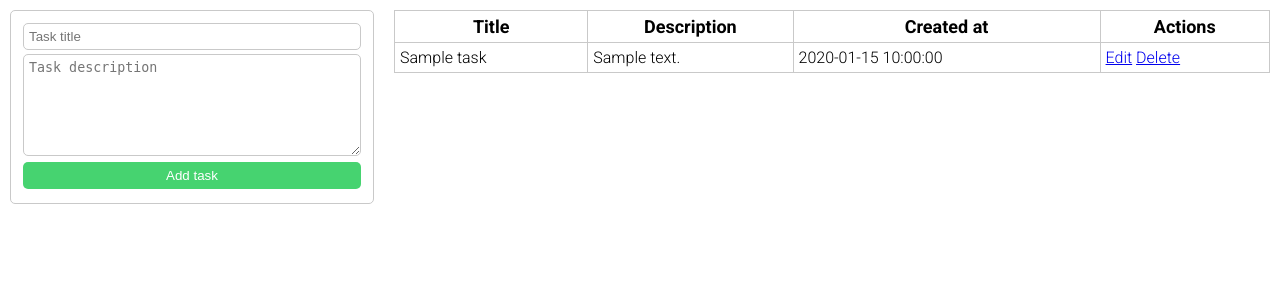
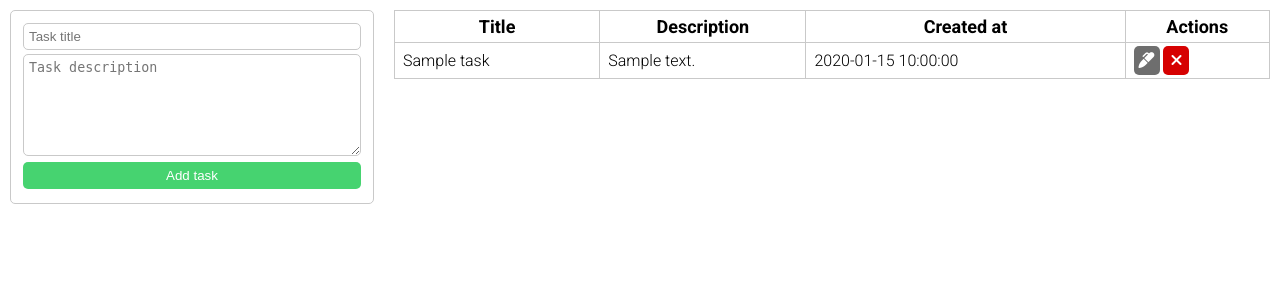
Before and after one commit to PedroHigueraG/CRUD_PHP, a PHP site: page / in a window 1280 px wide. Shown: the part 65-365 px from the top of the page. Run offline with PHP 8.4, Linux system fonts and the light colour scheme; tables that the repository leaves empty or names only in its code hold one stand-in row (values such as "Sample post"); some libraries are stand-ins or nearby versions.

Commit message:
Se agregaron iconos de font awesome

```diff
--- a/assets/css/style.css
+++ b/assets/css/style.css
@@ -66,6 +66,20 @@ header h1{
     font-weight: 300;
 }
 .container .div-table .table-task tr td{
-    padding: 5px;
+    padding: 8px;
     border: 1px solid rgb(201, 201, 201);
 }
+.edit-button{
+    padding: 5px;
+    background-color: rgb(110, 110, 110);
+    text-decoration: none;
+    color: white;
+    border-radius: 5px;
+}
+.delete-button{
+    padding: 5px 7px;
+    background-color: rgb(214, 1, 1);
+    text-decoration: none;
+    color: white;
+    border-radius: 5px;
+}
--- a/assets/includes/footer.php
+++ b/assets/includes/footer.php
@@ -1,2 +1,3 @@
+<script src="https://kit.fontawesome.com/5b9cc070cd.js" crossorigin="anonymous"></script>
 </body>
 </html>
--- a/index.php
+++ b/index.php
@@ -44,8 +44,8 @@
                                 <td><?php echo $row['description']; ?></td>
                                 <td><?php echo $row['created_at']; ?></td>
                                 <td>
-                                    <a href="./assets/php/edit.php?id=<?php echo $row['id']?>">Edit</a>
-                                    <a href="./assets/php/delete_task.php?id=<?php echo $row['id']?>">Delete</a>
+                                    <a href="./assets/php/edit.php?id=<?php echo $row['id']?>" class="edit-button"><i class="fas fa-marker"></i></a>
+                                    <a href="./assets/php/delete_task.php?id=<?php echo $row['id']?>" class="delete-button"><i class="fas fa-times"></i></a>
                                 </td>
 
                             </tr>
```
